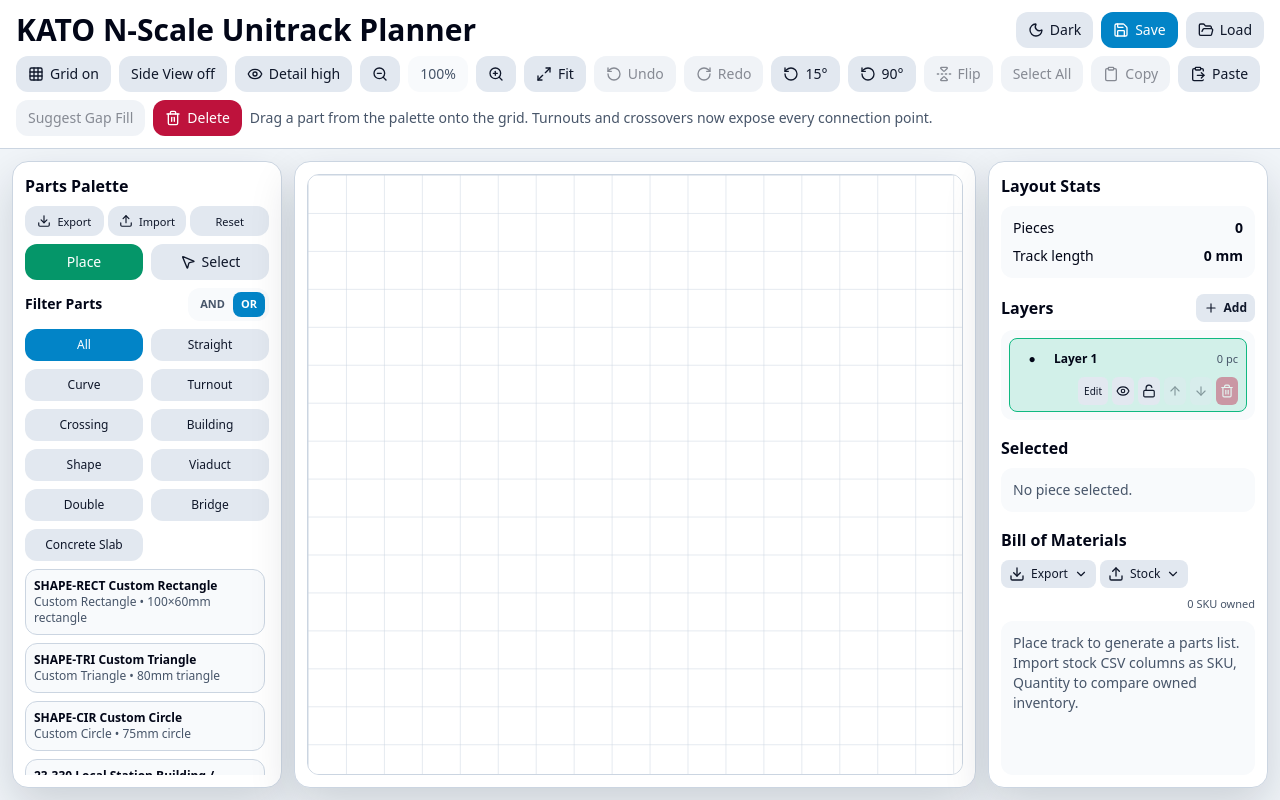
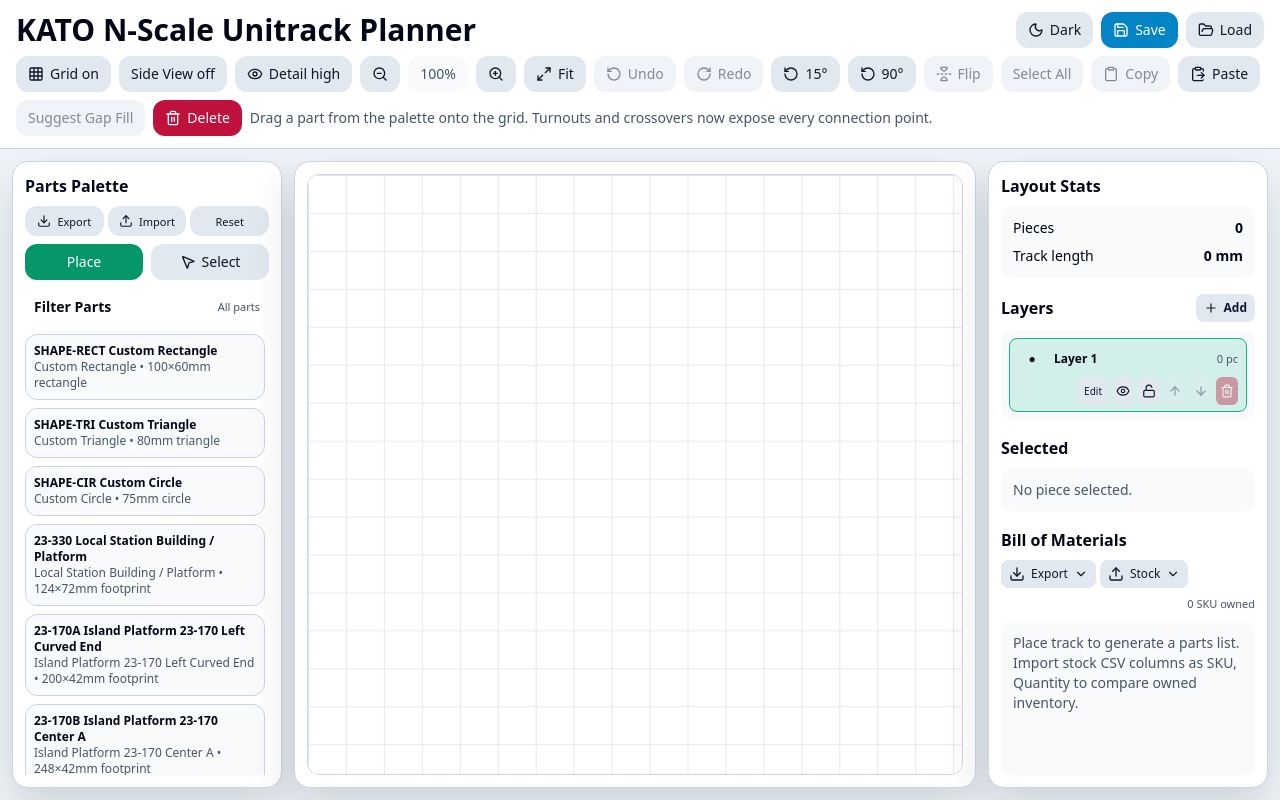
Before and after one commit to bwshockley/unitrack-planner, a Next.js app: page / in a window 1280 px wide. Built offline with nearby package versions, Linux system fonts and the light colour scheme.

Commit message:
Add concrete tie filter and collapsible part filters

```diff
--- a/app/page.tsx
+++ b/app/page.tsx
@@ -1402,8 +1402,15 @@
           <button onClick={() => setTool('place')} className={`ui-button ui-button-md rounded-xl px-3 py-2 text-sm ${tool === 'place' ? 'btn-success' : 'btn'}`}>Place</button>
           <button onClick={() => setTool('select')} className={`ui-button ui-button-md rounded-xl px-3 py-2 text-sm ${tool === 'select' ? 'btn-success' : 'btn'}`}><MousePointer2 className="h-4 w-4"/>Select</button>
         </div>
-        <div className="mb-2 flex shrink-0 items-center justify-between gap-2">
+        <div className="group mb-2 shrink-0 rounded-xl border border-transparent p-1 transition hover:border-[var(--panel-border)] focus-within:border-[var(--panel-border)]">
+          <div className="flex items-center justify-between gap-2 px-1 py-1">
             <h3 className="text-sm font-semibold">Filter Parts</h3>
+            <span className="muted truncate text-[11px]">
+              {partFilters.length === 0 || partFilters.includes('all') ? 'All parts' : `${partFilterMode.toUpperCase()} ${partFilters.length} filter${partFilters.length === 1 ? '' : 's'}`}
+            </span>
+          </div>
+          <div className="max-h-0 overflow-hidden opacity-0 transition-all duration-200 group-hover:max-h-96 group-hover:opacity-100 group-focus-within:max-h-96 group-focus-within:opacity-100">
+            <div className="flex items-center justify-end pb-2 pt-1">
               <div className="subpanel flex rounded-xl p-1 text-[11px]" role="group" aria-label="Part filter matching mode">
                 <button
                   type="button"
@@ -1419,7 +1426,7 @@
                 >OR</button>
               </div>
             </div>
-        <div className="mb-2 grid shrink-0 grid-cols-2 gap-2">
+            <div className="grid grid-cols-2 gap-2">
               {(['all', ...PRIMARY_TRACK_KINDS, ...SECONDARY_TRACK_KINDS] as PartFilter[]).map(filter => {
                 const active = filter === 'all' ? partFilters.length === 0 || partFilters.includes('all') : partFilters.includes(filter);
                 return <button
@@ -1432,6 +1439,8 @@
                   className={`rounded-xl px-2 py-2 text-xs ${active ? 'btn-primary' : 'btn'}`}
                 >{filter === 'all' ? 'All' : String(filter).charAt(0).toUpperCase() + String(filter).slice(1)}</button>;
               })}
+            </div>
+          </div>
         </div>
         <div className="min-h-0 flex-1 space-y-2 overflow-auto pr-1">
           {filteredParts.map(p => <button
--- a/lib/renderers/TrackShape.tsx
+++ b/lib/renderers/TrackShape.tsx
@@ -35,7 +35,7 @@
 }) {
   const railStroke = ghost ? 'var(--rail-ghost-stroke)' : selected ? 'var(--rail-selected-stroke)' : 'var(--rail-stroke)';
   const isConcreteSlabPart = part.secondaryKinds?.includes('Concrete Slab') || /\bslab\b/i.test(`${part.name} ${part.notes ?? ''}`);
-  const isConcreteTiePart = /\bconcrete\b/i.test(`${part.name} ${part.notes ?? ''}`) && !isConcreteSlabPart;
+  const isConcreteTiePart = part.secondaryKinds?.includes('Concrete Tie') || (/\bconcrete\s*tie\b/i.test(`${part.name} ${part.notes ?? ''}`) && !isConcreteSlabPart);
   const roadbedStroke = part.color || (isConcreteTiePart ? 'var(--concrete-tie-stroke)' : 'var(--roadbed-stroke)');
   const isDouble = isDoubleTrack(part);
   const isViaduct = part.secondaryKinds?.includes('Viaduct') ?? false;
--- a/lib/unitrack.ts
+++ b/lib/unitrack.ts
@@ -1,5 +1,5 @@
 export type TrackKind = 'straight' | 'curve' | 'turnout' | 'crossing' | 'building' | 'shape';
-export type SecondaryTrackKind = 'Viaduct' | 'Double' | 'Bridge' | 'Concrete Slab';
+export type SecondaryTrackKind = 'Viaduct' | 'Double' | 'Bridge' | 'Concrete Tie' | 'Concrete Slab';
 
 export type TrackPart = {
   id: string;
@@ -31,7 +31,7 @@
 };
 
 export const PRIMARY_TRACK_KINDS: TrackKind[] = ['straight', 'curve', 'turnout', 'crossing', 'building', 'shape'];
-export const SECONDARY_TRACK_KINDS: SecondaryTrackKind[] = ['Viaduct', 'Double', 'Bridge', 'Concrete Slab'];
+export const SECONDARY_TRACK_KINDS: SecondaryTrackKind[] = ['Viaduct', 'Double', 'Bridge', 'Concrete Tie', 'Concrete Slab'];
 
 export const UNITRACK_PARTS: TrackPart[] = [
   { id: 'shape-rectangle', sku: 'SHAPE-RECT', name: 'Custom Rectangle', kind: 'shape', shapeType: 'rectangle', shapeWidth: 100, shapeHeight: 60, color: '#94a3b8', notes: 'Customizable top-down rectangle; edit width and height when selected' },
@@ -54,30 +54,30 @@
     { key: 'platform-left', label: 'Platform connector', x: -100, y: 0, heading: 0, nodeKind: 'platform' }
   ] },
   { id: 's248', sku: '20-000', name: 'S248 Straight', kind: 'straight', length: 248 },
-  { id: 'concrete-s248', sku: '20-875', name: 'Concrete Tie S248 Straight', kind: 'straight', length: 248, notes: 'Concrete-tie straight track, 248mm' },
-  { id: 'double-concrete-s248', sku: '20-004', name: 'Concrete Tie Double Track 248mm', kind: 'straight', secondaryKinds: ['Double'], length: 248, trackCenters: 33, notes: 'Concrete-tie double-track straight section on 33mm centers' },
+  { id: 'concrete-s248', sku: '20-875', name: 'Concrete Tie S248 Straight', kind: 'straight', secondaryKinds: ['Concrete Tie'], length: 248, notes: 'Concrete-tie straight track, 248mm' },
+  { id: 'double-concrete-s248', sku: '20-004', name: 'Concrete Tie Double Track 248mm', kind: 'straight', secondaryKinds: ['Double', 'Concrete Tie'], length: 248, trackCenters: 33, notes: 'Concrete-tie double-track straight section on 33mm centers' },
   { id: 'double-concrete-slab-s248', sku: '20-006', name: 'Concrete Slab Double Track 248mm', kind: 'straight', secondaryKinds: ['Double', 'Concrete Slab'], length: 248, trackCenters: 33, notes: 'Concrete slab double-track straight section on 33mm centers' },
   { id: 's186', sku: '20-010', name: 'S186 Straight', kind: 'straight', length: 186 },
-  { id: 'double-concrete-s186', sku: '20-012', name: 'Concrete Tie Double Track 186mm', kind: 'straight', secondaryKinds: ['Double'], length: 186, trackCenters: 33, notes: 'Concrete-tie double-track straight section on 33mm centers' },
+  { id: 'double-concrete-s186', sku: '20-012', name: 'Concrete Tie Double Track 186mm', kind: 'straight', secondaryKinds: ['Double', 'Concrete Tie'], length: 186, trackCenters: 33, notes: 'Concrete-tie double-track straight section on 33mm centers' },
   { id: 'double-concrete-slab-s186', sku: '20-014', name: 'Concrete Slab Double Track 186mm', kind: 'straight', secondaryKinds: ['Double', 'Concrete Slab'], length: 186, trackCenters: 33, notes: 'Concrete slab double-track straight section on 33mm centers' },
   { id: 's124', sku: '20-020', name: 'S124 Straight', kind: 'straight', length: 124 },
-  { id: 'double-concrete-s124', sku: '20-023', name: 'Concrete Tie Double Track 124mm', kind: 'straight', secondaryKinds: ['Double'], length: 124, trackCenters: 33, notes: 'Concrete-tie double-track straight section on 33mm centers' },
+  { id: 'double-concrete-s124', sku: '20-023', name: 'Concrete Tie Double Track 124mm', kind: 'straight', secondaryKinds: ['Double', 'Concrete Tie'], length: 124, trackCenters: 33, notes: 'Concrete-tie double-track straight section on 33mm centers' },
   { id: 'double-concrete-slab-s124', sku: '20-025', name: 'Concrete Slab Double Track 124mm', kind: 'straight', secondaryKinds: ['Double', 'Concrete Slab'], length: 124, trackCenters: 33, notes: 'Concrete slab double-track straight section on 33mm centers' },
   { id: 's64', sku: '20-030', name: 'S64 Straight', kind: 'straight', length: 64 },
   { id: 's62', sku: '20-040', name: 'S62 Straight', kind: 'straight', length: 62 },
   { id: 's62f', sku: '20-041', name: 'S62 Feeder', kind: 'straight', length: 62 },
-  { id: 'double-concrete-s62', sku: '20-042', name: 'Concrete Tie Double Track 62mm', kind: 'straight', secondaryKinds: ['Double'], length: 62, trackCenters: 33, notes: 'Concrete-tie double-track straight section on 33mm centers' },
-  { id: 'double-concrete-s62f', sku: '20-043', name: 'Concrete Tie Double Track Feeder 62mm', kind: 'straight', secondaryKinds: ['Double'], length: 62, trackCenters: 33, notes: 'Concrete-tie double-track feeder straight section on 33mm centers' },
+  { id: 'double-concrete-s62', sku: '20-042', name: 'Concrete Tie Double Track 62mm', kind: 'straight', secondaryKinds: ['Double', 'Concrete Tie'], length: 62, trackCenters: 33, notes: 'Concrete-tie double-track straight section on 33mm centers' },
+  { id: 'double-concrete-s62f', sku: '20-043', name: 'Concrete Tie Double Track Feeder 62mm', kind: 'straight', secondaryKinds: ['Double', 'Concrete Tie'], length: 62, trackCenters: 33, notes: 'Concrete-tie double-track feeder straight section on 33mm centers' },
   { id: 'double-concrete-slab-s62', sku: '20-044', name: 'Concrete Slab Double Track 62mm', kind: 'straight', secondaryKinds: ['Double', 'Concrete Slab'], length: 62, trackCenters: 33, notes: 'Concrete slab double-track straight section on 33mm centers' },
   { id: 'double-concrete-slab-s62f', sku: '20-049', name: 'Concrete Slab Double Track Feeder 62mm', kind: 'straight', secondaryKinds: ['Double', 'Concrete Slab'], length: 62, trackCenters: 33, notes: 'Concrete slab double-track feeder straight section on 33mm centers' },
   { id: 'expansion-78-108', sku: '20-050', name: 'Expansion Track 78–108mm', kind: 'straight', length: 108, minLength: 78, maxLength: 108, notes: 'Adjustable straight expansion track; drag end handle to resize between 78mm and 108mm' },
-  { id: 'double-widening-left-310', sku: '20-051', name: 'Concrete Tie Double Track Widening Left 310mm', kind: 'straight', secondaryKinds: ['Double'], length: 310, trackCenters: 33, diverging: 'left', notes: 'Concrete-tie double-track left-hand widening section, 310mm; left end centers are 33mm apart and right end centers are 66mm apart', connectionNodes: [
+  { id: 'double-widening-left-310', sku: '20-051', name: 'Concrete Tie Double Track Widening Left 310mm', kind: 'straight', secondaryKinds: ['Double', 'Concrete Tie'], length: 310, trackCenters: 33, diverging: 'left', notes: 'Concrete-tie double-track left-hand widening section, 310mm; left end centers are 33mm apart and right end centers are 66mm apart', connectionNodes: [
     { key: 'upper-left', label: 'Upper left', x: 0, y: -16.5, heading: 0 },
     { key: 'upper-right', label: 'Upper right', x: 310, y: -49.5, heading: 180 },
     { key: 'lower-left', label: 'Lower left', x: 0, y: 16.5, heading: 0 },
     { key: 'lower-right', label: 'Lower right', x: 310, y: 16.5, heading: 180 },
   ] },
-  { id: 'double-widening-right-310', sku: '20-052', name: 'Concrete Tie Double Track Widening Right 310mm', kind: 'straight', secondaryKinds: ['Double'], length: 310, trackCenters: 33, diverging: 'right', notes: 'Concrete-tie double-track right-hand widening section, 310mm; left end centers are 66mm apart and right end centers are 33mm apart', connectionNodes: [
+  { id: 'double-widening-right-310', sku: '20-052', name: 'Concrete Tie Double Track Widening Right 310mm', kind: 'straight', secondaryKinds: ['Double', 'Concrete Tie'], length: 310, trackCenters: 33, diverging: 'right', notes: 'Concrete-tie double-track right-hand widening section, 310mm; left end centers are 66mm apart and right end centers are 33mm apart', connectionNodes: [
     { key: 'upper-left', label: 'Upper left', x: 0, y: -49.5, heading: 0 },
     { key: 'upper-right', label: 'Upper right', x: 310, y: -16.5, heading: 180 },
     { key: 'lower-left', label: 'Lower left', x: 0, y: 16.5, heading: 0 },
@@ -105,15 +105,15 @@
   { id: 'r381-10', sku: '20-141', name: 'R381-10 Curve', kind: 'curve', radius: 381, angle: 10 },
   { id: 'r718-15', sku: '20-150', name: 'R718-15 Curve', kind: 'curve', radius: 718, angle: 15 },
   { id: 'r481-15', sku: '20-160', name: 'R481-15 Curve', kind: 'curve', radius: 481, angle: 15 },
-  { id: 'double-concrete-r414-381-45', sku: '20-181', name: 'Concrete Tie Double Track Curve R414/381-45', kind: 'curve', secondaryKinds: ['Double'], radius: 414, radius2: 381, angle: 45, notes: 'Concrete-tie double-track 45° curve with 414mm/381mm radii' },
-  { id: 'double-concrete-r414-381-22.5-left', sku: '20-182L', name: 'Concrete Tie Double Track Curve R414/381-22.5 Left', kind: 'curve', secondaryKinds: ['Double'], radius: 414, radius2: 381, angle: 22.5, diverging: 'left', notes: 'Concrete-tie double-track 22.5° left transition curve; right-side nodes only connect with 20-181, 20-183, or 20-185' },
-  { id: 'double-concrete-r414-381-22.5-right', sku: '20-182R', name: 'Concrete Tie Double Track Curve R414/381-22.5 Right', kind: 'curve', secondaryKinds: ['Double'], radius: 414, radius2: 381, angle: 22.5, diverging: 'right', notes: 'Concrete-tie double-track 22.5° right transition curve; left-side nodes only connect with 20-181, 20-183, or 20-185' },
-  { id: 'double-concrete-r315-282-45', sku: '20-183', name: 'Concrete Tie Double Track Curve R315/282-45', kind: 'curve', secondaryKinds: ['Double'], radius: 315, radius2: 282, angle: 45, notes: 'Concrete-tie double-track 45° curve with 315mm/282mm radii' },
-  { id: 'double-concrete-r315-282-22.5-left', sku: '20-184L', name: 'Concrete Tie Double Track Curve R315/282-22.5 Left', kind: 'curve', secondaryKinds: ['Double'], radius: 315, radius2: 282, angle: 22.5, diverging: 'left', notes: 'Concrete-tie double-track 22.5° left transition curve; right-side nodes only connect with 20-181, 20-183, or 20-185' },
-  { id: 'double-concrete-r315-282-22.5-right', sku: '20-184R', name: 'Concrete Tie Double Track Curve R315/282-22.5 Right', kind: 'curve', secondaryKinds: ['Double'], radius: 315, radius2: 282, angle: 22.5, diverging: 'right', notes: 'Concrete-tie double-track 22.5° right transition curve; left-side nodes only connect with 20-181, 20-183, or 20-185' },
-  { id: 'double-concrete-r480-447-45', sku: '20-185', name: 'Concrete Tie Double Track Curve R480/447-45', kind: 'curve', secondaryKinds: ['Double'], radius: 480, radius2: 447, angle: 45, notes: 'Concrete-tie double-track 45° curve with 480mm/447mm radii' },
-  { id: 'double-concrete-r480-447-22.5-left', sku: '20-186L', name: 'Concrete Tie Double Track Curve R480/447-22.5 Left', kind: 'curve', secondaryKinds: ['Double'], radius: 480, radius2: 447, angle: 22.5, diverging: 'left', notes: 'Concrete-tie double-track 22.5° left transition curve; right-side nodes only connect with 20-181, 20-183, or 20-185' },
-  { id: 'double-concrete-r480-447-22.5-right', sku: '20-186R', name: 'Concrete Tie Double Track Curve R480/447-22.5 Right', kind: 'curve', secondaryKinds: ['Double'], radius: 480, radius2: 447, angle: 22.5, diverging: 'right', notes: 'Concrete-tie double-track 22.5° right transition curve; left-side nodes only connect with 20-181, 20-183, or 20-185' },
+  { id: 'double-concrete-r414-381-45', sku: '20-181', name: 'Concrete Tie Double Track Curve R414/381-45', kind: 'curve', secondaryKinds: ['Double', 'Concrete Tie'], radius: 414, radius2: 381, angle: 45, notes: 'Concrete-tie double-track 45° curve with 414mm/381mm radii' },
+  { id: 'double-concrete-r414-381-22.5-left', sku: '20-182L', name: 'Concrete Tie Double Track Curve R414/381-22.5 Left', kind: 'curve', secondaryKinds: ['Double', 'Concrete Tie'], radius: 414, radius2: 381, angle: 22.5, diverging: 'left', notes: 'Concrete-tie double-track 22.5° left transition curve; right-side nodes only connect with 20-181, 20-183, or 20-185' },
+  { id: 'double-concrete-r414-381-22.5-right', sku: '20-182R', name: 'Concrete Tie Double Track Curve R414/381-22.5 Right', kind: 'curve', secondaryKinds: ['Double', 'Concrete Tie'], radius: 414, radius2: 381, angle: 22.5, diverging: 'right', notes: 'Concrete-tie double-track 22.5° right transition curve; left-side nodes only connect with 20-181, 20-183, or 20-185' },
+  { id: 'double-concrete-r315-282-45', sku: '20-183', name: 'Concrete Tie Double Track Curve R315/282-45', kind: 'curve', secondaryKinds: ['Double', 'Concrete Tie'], radius: 315, radius2: 282, angle: 45, notes: 'Concrete-tie double-track 45° curve with 315mm/282mm radii' },
+  { id: 'double-concrete-r315-282-22.5-left', sku: '20-184L', name: 'Concrete Tie Double Track Curve R315/282-22.5 Left', kind: 'curve', secondaryKinds: ['Double', 'Concrete Tie'], radius: 315, radius2: 282, angle: 22.5, diverging: 'left', notes: 'Concrete-tie double-track 22.5° left transition curve; right-side nodes only connect with 20-181, 20-183, or 20-185' },
+  { id: 'double-concrete-r315-282-22.5-right', sku: '20-184R', name: 'Concrete Tie Double Track Curve R315/282-22.5 Right', kind: 'curve', secondaryKinds: ['Double', 'Concrete Tie'], radius: 315, radius2: 282, angle: 22.5, diverging: 'right', notes: 'Concrete-tie double-track 22.5° right transition curve; left-side nodes only connect with 20-181, 20-183, or 20-185' },
+  { id: 'double-concrete-r480-447-45', sku: '20-185', name: 'Concrete Tie Double Track Curve R480/447-45', kind: 'curve', secondaryKinds: ['Double', 'Concrete Tie'], radius: 480, radius2: 447, angle: 45, notes: 'Concrete-tie double-track 45° curve with 480mm/447mm radii' },
+  { id: 'double-concrete-r480-447-22.5-left', sku: '20-186L', name: 'Concrete Tie Double Track Curve R480/447-22.5 Left', kind: 'curve', secondaryKinds: ['Double', 'Concrete Tie'], radius: 480, radius2: 447, angle: 22.5, diverging: 'left', notes: 'Concrete-tie double-track 22.5° left transition curve; right-side nodes only connect with 20-181, 20-183, or 20-185' },
+  { id: 'double-concrete-r480-447-22.5-right', sku: '20-186R', name: 'Concrete Tie Double Track Curve R480/447-22.5 Right', kind: 'curve', secondaryKinds: ['Double', 'Concrete Tie'], radius: 480, radius2: 447, angle: 22.5, diverging: 'right', notes: 'Concrete-tie double-track 22.5° right transition curve; left-side nodes only connect with 20-181, 20-183, or 20-185' },
   { id: 'double-concrete-slab-r414-381-45', sku: '20-187', name: 'Concrete Slab Double Track Curve R414/381-45', kind: 'curve', secondaryKinds: ['Double', 'Concrete Slab'], radius: 414, radius2: 381, angle: 45, notes: 'Concrete slab double-track 45° curve with 414mm/381mm radii; special nodes compatible with the concrete double-curve family' },
   { id: 'double-concrete-slab-r414-381-22.5-left', sku: '20-188L', name: 'Concrete Slab Double Track Curve R414/381-22.5 Left', kind: 'curve', secondaryKinds: ['Double', 'Concrete Slab'], radius: 414, radius2: 381, angle: 22.5, diverging: 'left', notes: 'Concrete slab double-track 22.5° left transition curve; right-side nodes only connect with the concrete double-curve family' },
   { id: 'double-concrete-slab-r414-381-22.5-right', sku: '20-188R', name: 'Concrete Slab Double Track Curve R414/381-22.5 Right', kind: 'curve', secondaryKinds: ['Double', 'Concrete Slab'], radius: 414, radius2: 381, angle: 22.5, diverging: 'right', notes: 'Concrete slab double-track 22.5° right transition curve; left-side nodes only connect with the concrete double-curve family' },
```
Also changed, not shown: data/unitrack-csv/packs/basic_track.csv, data/unitrack-csv/packs/double_track.csv, data/unitrack-csv/unitrack_pdf_app_native_all.csv, data/unitrack-csv/unitrack_pdf_full_catalog.csv. Lines whose indentation alone changed are shown as unchanged.
